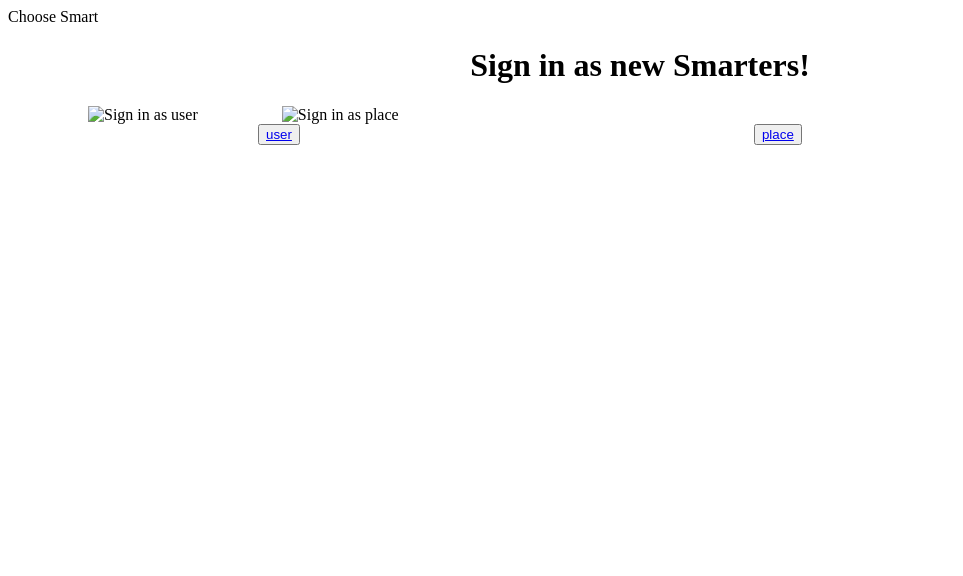
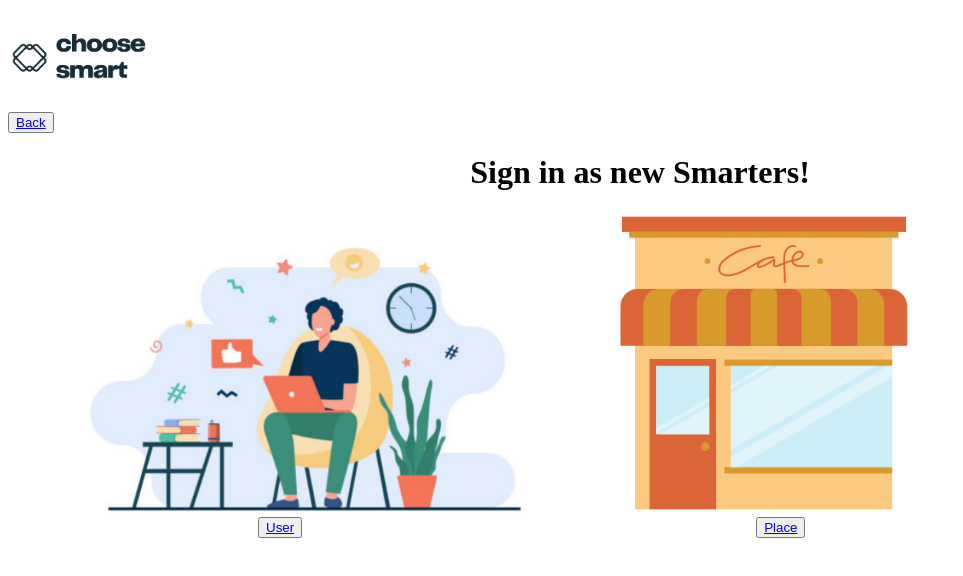
Before and after one commit to 4naro/smart, a plain HTML site: page src/main/webapp/firstSignIn.html in a window 1280 px wide. Shown: the whole page, without its empty margins (0-963 px from the left). Drawn offline with Linux system fonts and the light colour scheme.

Commit message:
modifiche varie pagine

```diff
--- a/src/main/webapp/firstSignIn.html
+++ b/src/main/webapp/firstSignIn.html
@@ -10,16 +10,21 @@
 </head>
 
 <body>
-    <header id="intestazione">Choose Smart</header>
+    <div class="logo"><img src="img/logodef.png" width="150" height="100">
+    </div>
+
+    <div>
+        <button class="back"><a href = "index.html" class="href">Back</a></button>
+        </div>
 
     <h1>Sign in as new Smarters!</h1>
-<div>
-    <img id="img1" src="studying-people.png" width="35%" alt="Sign in as user">
-    <img id="img2" src="img-place.png" width="35%" alt="Sign in as place">
+<div class="img">
+    <img id="img1" src="img/studying-people.png" width="35%" alt="Sign in as user">
+    <img id="img2" src="img/img-place.png" width="35%" alt="Sign in as place">
 </div>
 <div>
-    <button id="b1"><a href="formWelcome.html">user</a></button>
-    <button id="b2"><a href="formSpaceAv.html">place</a></button>
+    <button id="b1"><a href = "formWelcome.html" class="href">User</a></button>
+    <button id="b2"><a href = "formSpaceAv.html" class="href">Place</a></button>
 </div>
 
 </body>
```
